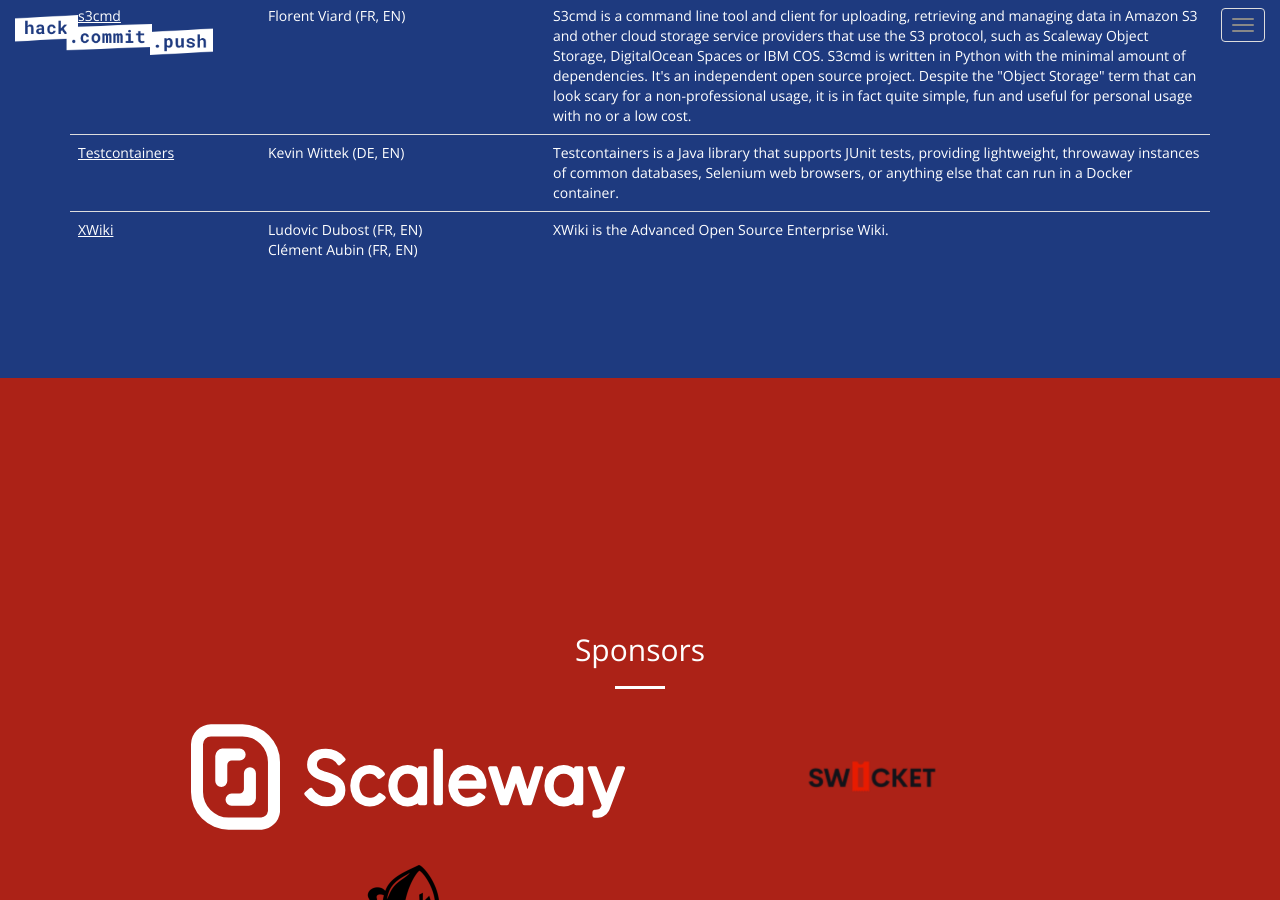
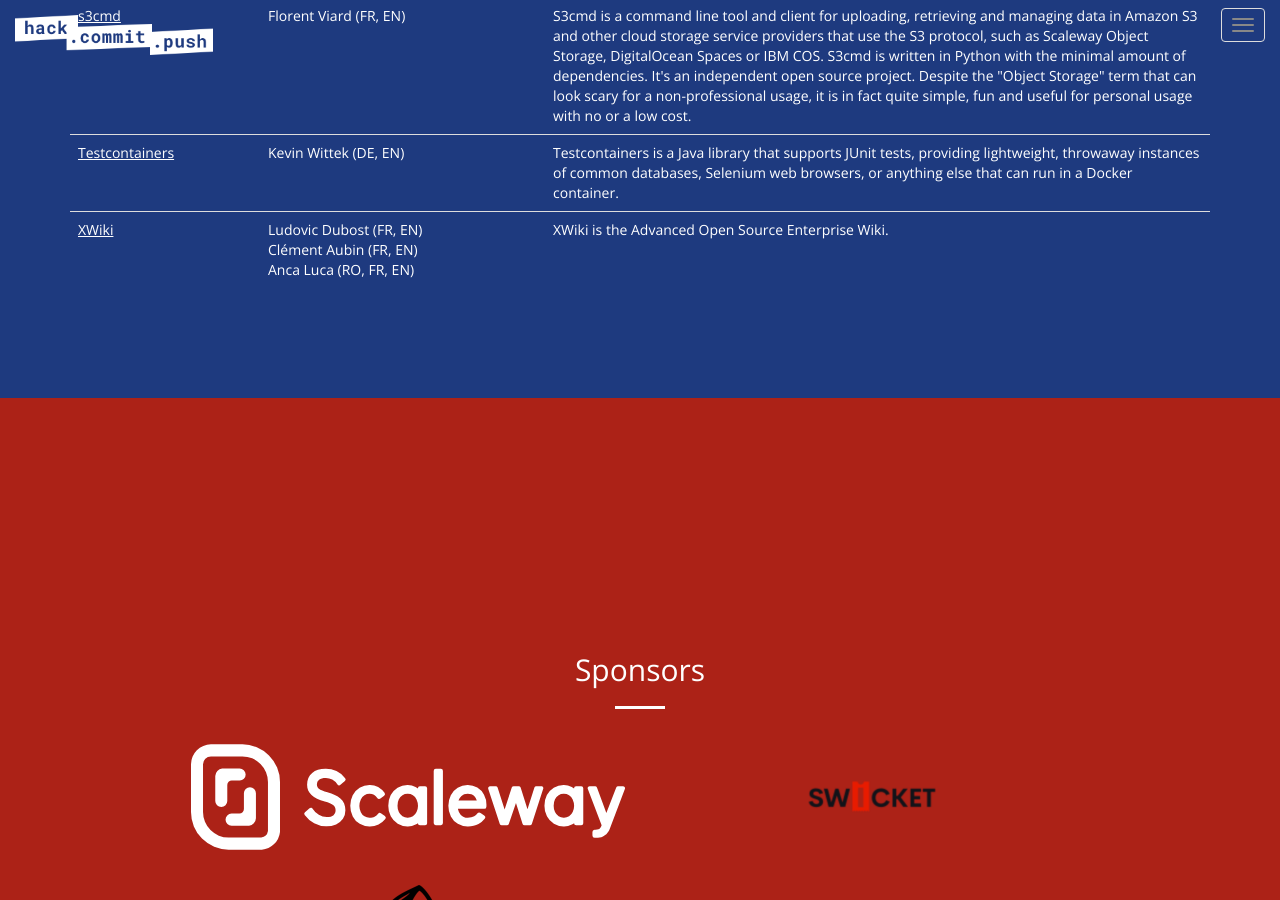
Before and after one commit to hack-commit-push/paris2020, a Jekyll site: the page built from index.html, in a window 1280 px wide and 900 px high, scrolled down 4409 px. Built offline with Jekyll 4.4.1, drawn with Linux system fonts in a browser that asks for light colours.

Commit message:
Add Anca as XWiki project lead

```diff
--- a/_data/projects.yml
+++ b/_data/projects.yml
@@ -10,6 +10,11 @@
         - EN
     - name: Clément Aubin
       spoken_languages:
+        - FR
+        - EN
+    - name: Anca Luca
+      spoken_languages:
+        - RO
         - FR
         - EN
 - name: CryptPad
```
